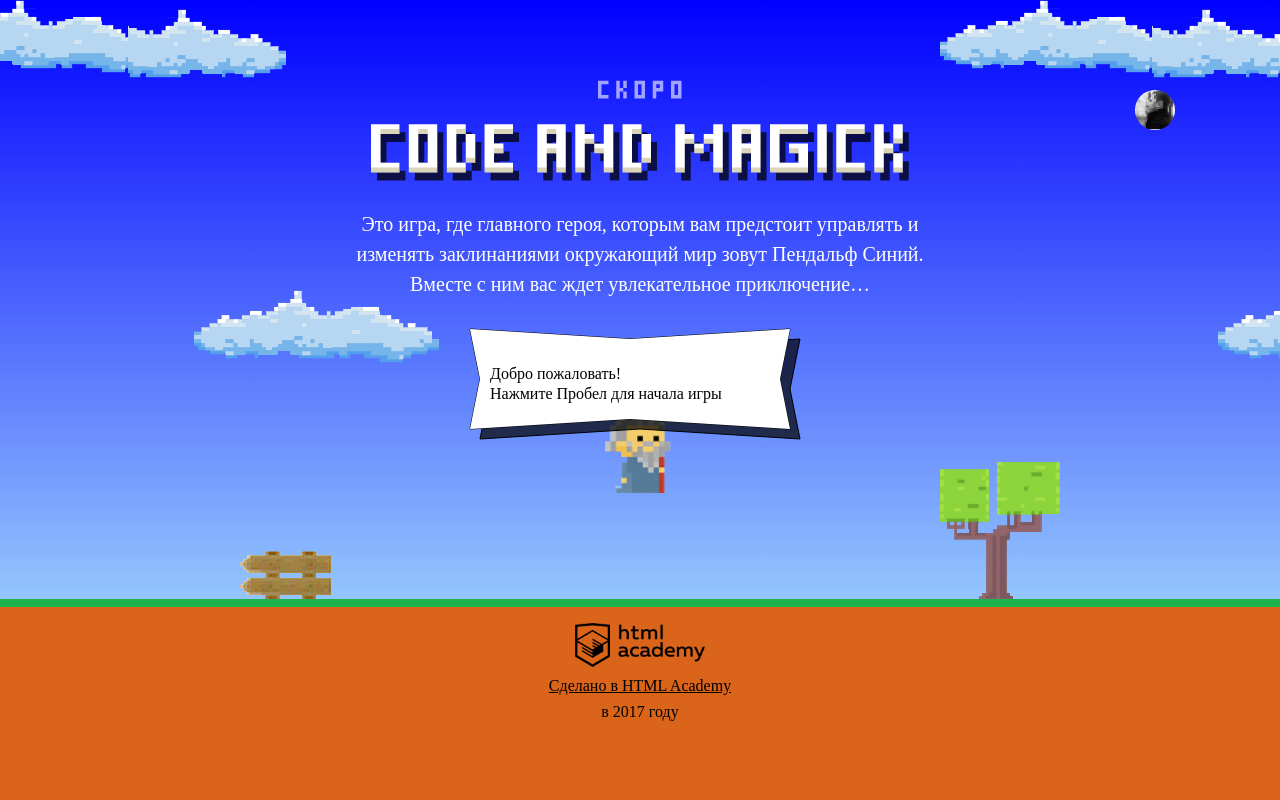
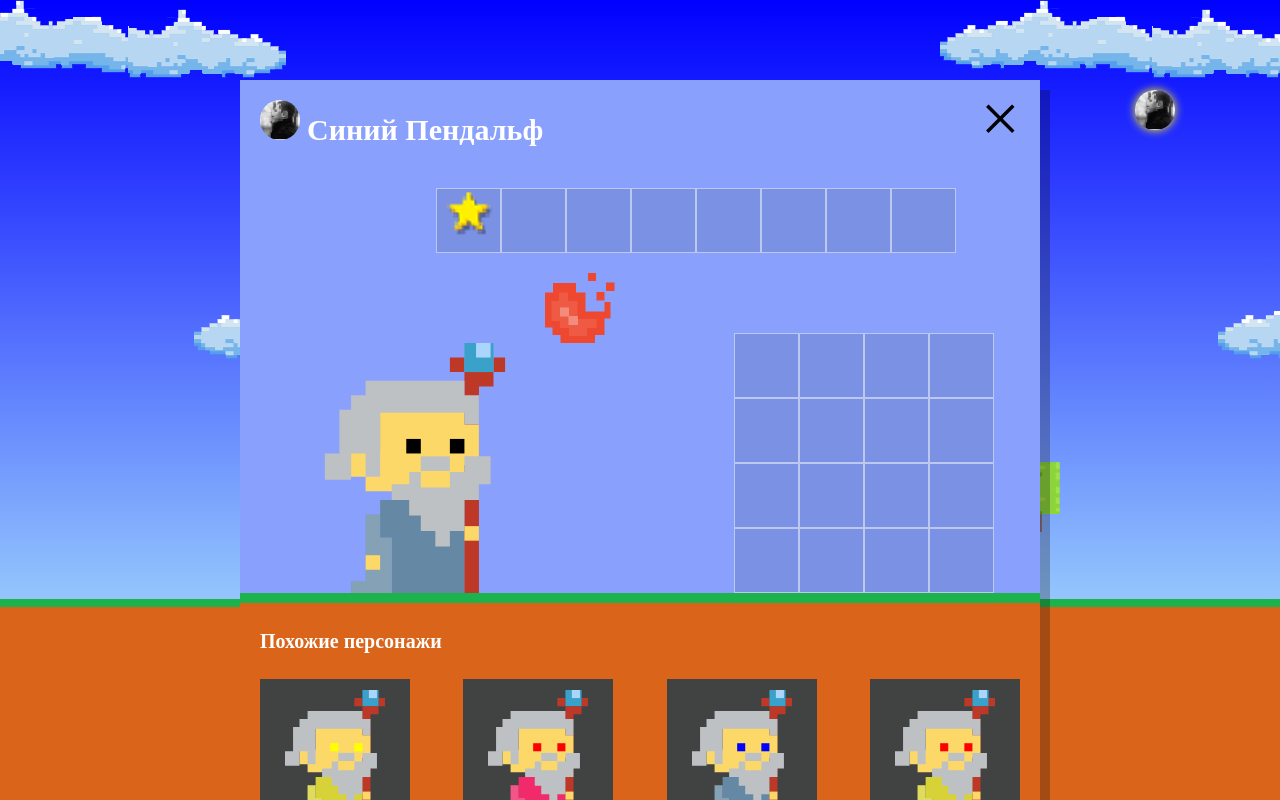
Before and after one commit to melinoya/227487-code-and-magick, a website: page index.html in a window 1280 px wide. Both pictures are taken after a click on the picture 1155 px from the left and 110 px from the top of the page. Shown: the top 800 px of the page. Drawn offline with Linux system fonts and the light colour scheme; a web font is replaced by a local one.

Commit message:
Выполнила задание

```diff
--- a/index.html
+++ b/index.html
@@ -63,7 +63,7 @@
   <div class="demo"></div>
 
   <div class="setup-open">
-    <img src="./img/user-1.jpg" class="setup-open-icon">
+    <img src="./img/user-1.jpg" class="setup-open-icon" tabindex="0">
   </div>
 </header>
 
@@ -71,7 +71,8 @@
   <form class="setup-wizard-form"
         method="post"
         enctype="multipart/form-data"
-        autocomplete="off">
+        autocomplete="off"
+        action="https://js.dump.academy/code-and-magick">
 
     <div class="setup-title">
       <div class="setup-user">
@@ -80,13 +81,13 @@
           <input type="file" name="avatar">
         </div>
         <label>
-          <input type="text" name="username"
+          <input type="text" name="username" minlength="2"
                  maxlength="25" required
                  class="setup-user-name" value="Синий Пендальф"/>
         </label>
       </div>
 
-      <span class="setup-close">&times;</span>
+      <span class="setup-close" tabindex="0">&times;</span>
     </div>
 
 
@@ -207,6 +208,7 @@
 </script>
 
 <script src="js/stat.js"></script>
+<script src="js/setup.js"></script>
 <script src="js/game.js"></script>
 
 </body>
--- a/js/setup.js
+++ b/js/setup.js
@@ -1,7 +1,6 @@
 'use strict';
 
 var dialogWindow = document.querySelector('.setup');
-dialogWindow.classList.remove('hidden');
 
 dialogWindow.querySelector('.setup-similar').classList.remove('hidden');
 
@@ -61,3 +60,80 @@ for (var i = 0; i < characters.length; i++) {
   fragment.appendChild(createWizard(characters[i]));
   wizardList.appendChild(fragment);
 }
+
+// ---------------------- module4-task1 --------------------------
+var ESC_KEYCODE = 27;
+var ENTER_KEYCODE = 13;
+var fireballColors = ['#ee4830', '#30a8ee', '#5ce6c0', '#e848d5', '#e6e848'];
+var userName = document.querySelector('.setup-user-name');
+var open = document.querySelector('.setup-open');
+var openIcon = document.querySelector('.setup-open-icon');
+var close = dialogWindow.querySelector('.setup-close');
+var setupWizard = document.querySelector('.setup-wizard');
+var wizardCoat = setupWizard.querySelector('.wizard-coat');
+var form = document.querySelector('.setup-wizard-form');
+var coatElem = form.elements['coat-color'];
+var wizardEyes = setupWizard.querySelector('.wizard-eyes');
+var eyesElem = form.elements['eyes-color'];
+var fireball = document.querySelector('.setup-fireball-wrap');
+var fireballElem = form.elements['fireball-color'];
+
+var onEscClose = function () {
+  document.addEventListener('keydown', function (evt) {
+    if (evt.keyCode === ESC_KEYCODE) {
+      if (userName === document.activeElement) {
+        event.preventDefault();
+      } else {
+        dialogWindow.classList.add('hidden');
+      }
+    }
+  });
+};
+
+var openPopup = function () {
+  dialogWindow.classList.remove('hidden');
+  onEscClose();
+};
+
+var closePopup = function () {
+  dialogWindow.classList.add('hidden');
+  document.removeEventListener('keydown', onEscClose);
+};
+// ---------------------- окно открывается --------------------------
+open.addEventListener('click', function () {
+  openPopup();
+});
+
+openIcon.addEventListener('keydown', function (evt) {
+  if (evt.keyCode === ENTER_KEYCODE) {
+    openPopup();
+  }
+});
+
+// ------------------------------ окно закрывается ---------------------------
+close.addEventListener('click', function () {
+  closePopup();
+});
+
+close.addEventListener('keydown', function (evt) {
+  if (evt.keyCode === ENTER_KEYCODE) {
+    closePopup();
+  }
+});
+
+// ------------------------------------ изменение цвета мантии ---------------
+wizardCoat.addEventListener('click', function () {
+  wizardCoat.style.fill = random(colorList);
+  coatElem.value = wizardCoat.style.fill;
+});
+
+wizardEyes.addEventListener('click', function () {
+  wizardEyes.style.fill = random(eyeList);
+  eyesElem.value = wizardEyes.style.fill;
+});
+
+fireball.addEventListener('click', function () {
+  var randomFireball = random(fireballColors);
+  fireball.style.background = randomFireball;
+  fireballElem.value = randomFireball;
+});
```
